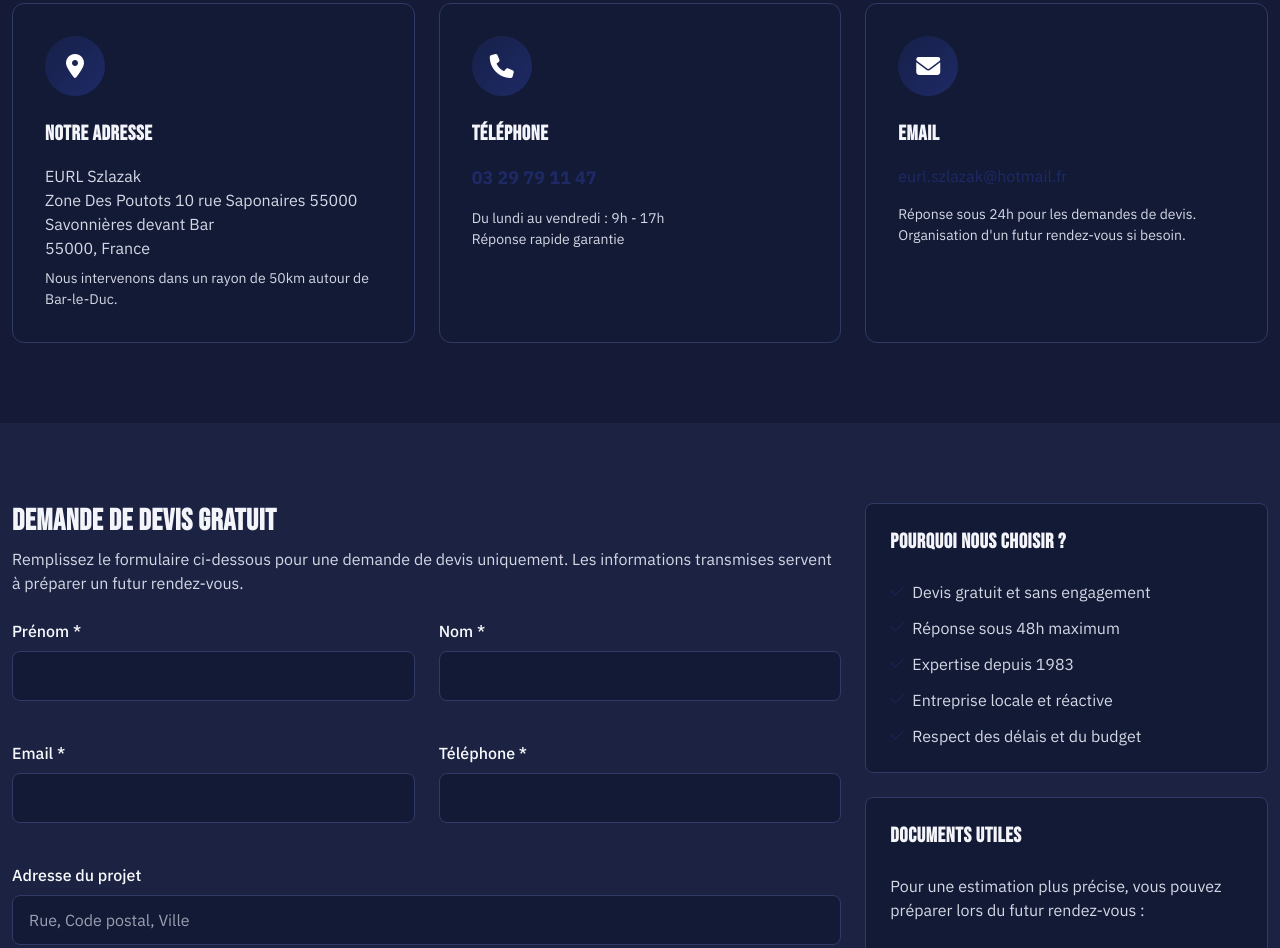
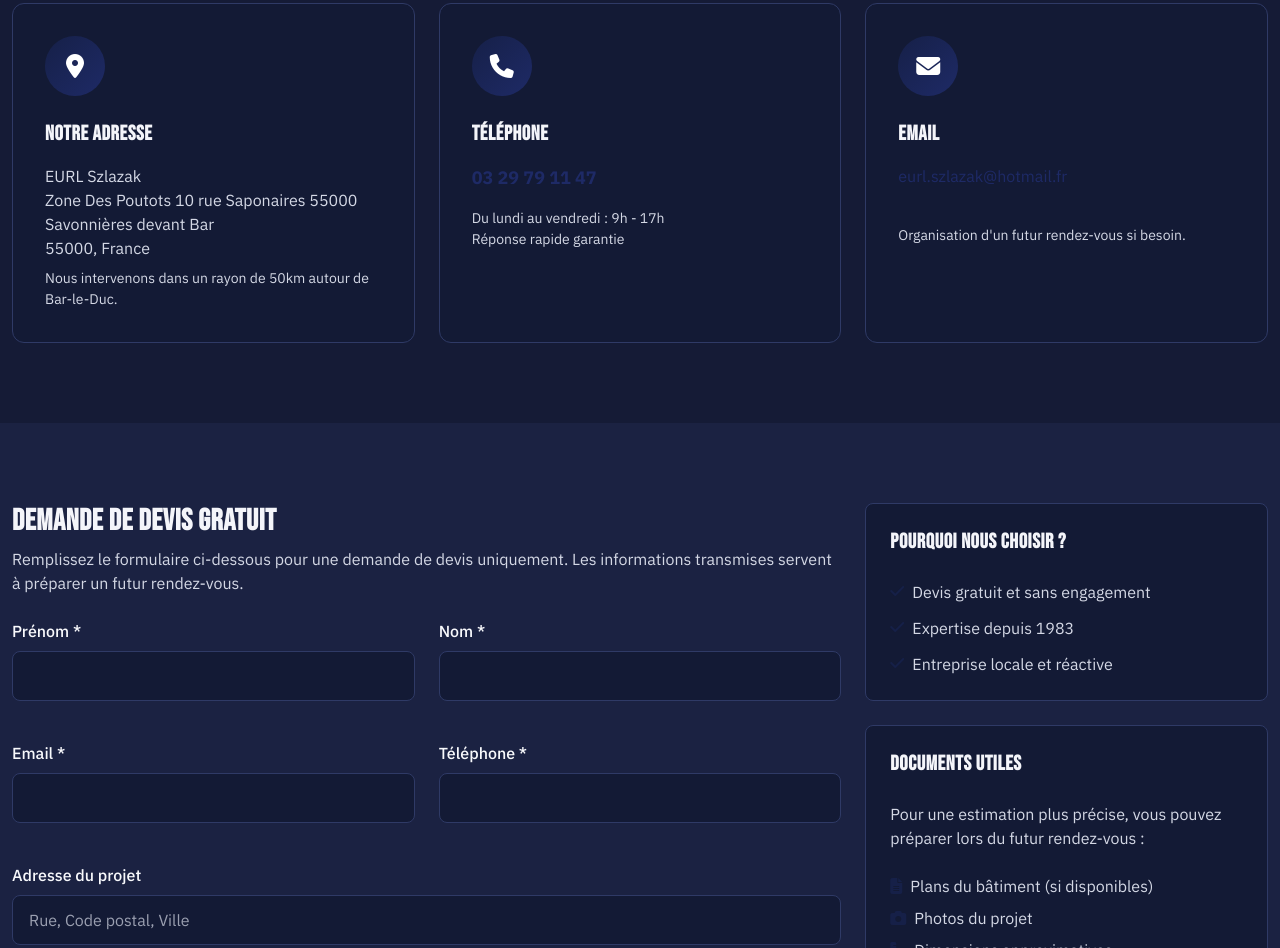
Before and after one commit to Cloe-png/eurl_szlazak, a plain HTML site: page contact.html in a window 1280 px wide. Shown: the part 550-1498 px from the top of the page. Drawn offline with nearby package versions, Linux system fonts and the light colour scheme.

Commit message:
Update contact.html

```diff
--- a/contact.html
+++ b/contact.html
@@ -817,7 +817,7 @@
                         </a>
                     </p>
                     <p class="text-custom-secondary small">
-                        Réponse sous 24h pour les demandes de devis.<br>
+                <br>
                         Organisation d'un futur rendez-vous si besoin.
                     </p>
                 </div>
@@ -954,11 +954,6 @@
                     <div id="successMessage" class="success-message">
                         <i class="fas fa-check-circle fa-2x mb-3"></i>
                         <h4 class="font-bold mb-2">Demande envoyée avec succès !</h4>
-                        <p>Nous vous recontacterons dans les 48h pour préparer un futur rendez-vous.</p>
-                        <p class="text-sm mt-3">
-                            <i class="fas fa-info-circle me-1"></i>
-                            Vous allez recevoir une confirmation par email.
-                        </p>
                     </div>
                 </form>
             </div>
@@ -974,19 +969,11 @@
                             </li>
                             <li class="flex items-start">
                                 <i class="fas fa-check" style="color: #162048; margin-top: 3px; margin-right: 8px;"></i>
-                                <span class="text-custom-secondary">Réponse sous 48h maximum</span>
-                            </li>
-                            <li class="flex items-start">
-                                <i class="fas fa-check" style="color: #162048; margin-top: 3px; margin-right: 8px;"></i>
                                 <span class="text-custom-secondary">Expertise depuis 1983</span>
                             </li>
                             <li class="flex items-start">
                                 <i class="fas fa-check" style="color: #162048; margin-top: 3px; margin-right: 8px;"></i>
                                 <span class="text-custom-secondary">Entreprise locale et réactive</span>
-                            </li>
-                            <li class="flex items-start">
-                                <i class="fas fa-check" style="color: #162048; margin-top: 3px; margin-right: 8px;"></i>
-                                <span class="text-custom-secondary">Respect des délais et du budget</span>
                             </li>
                         </ul>
                     </div>
```
